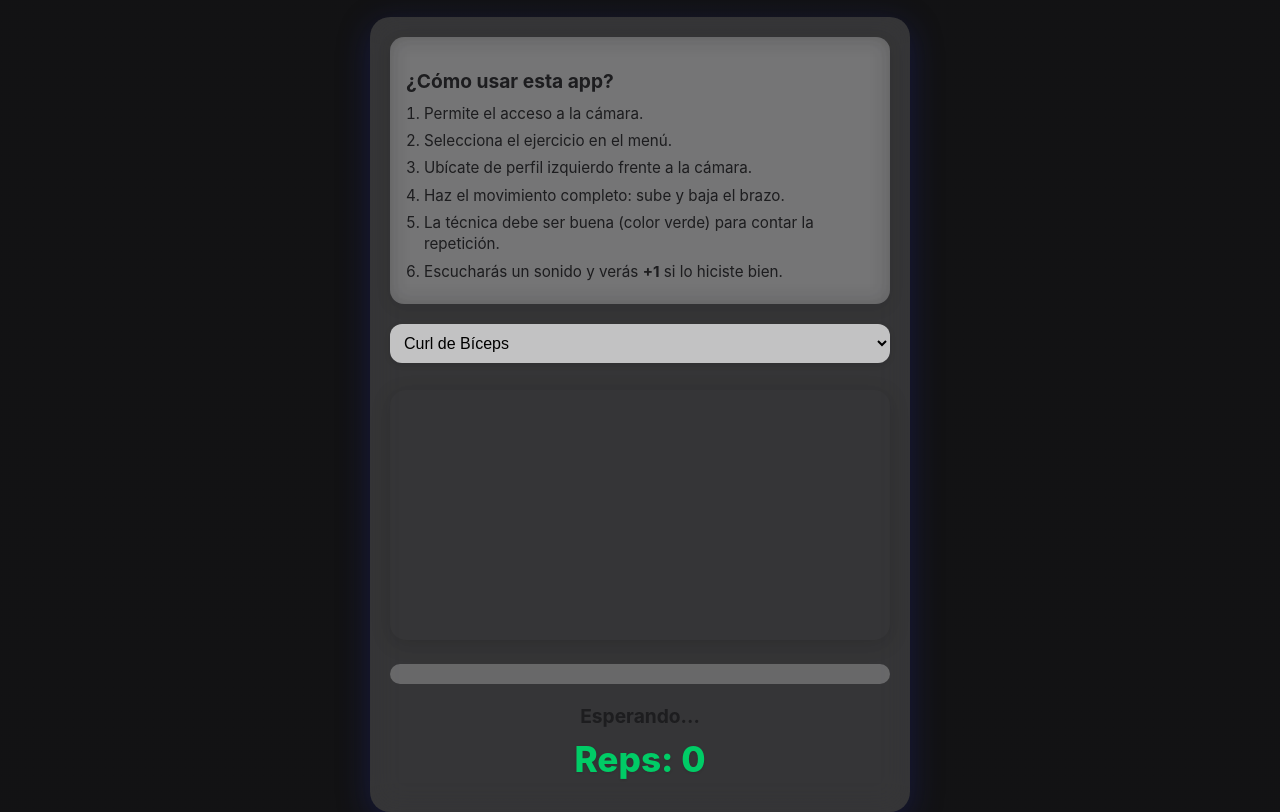
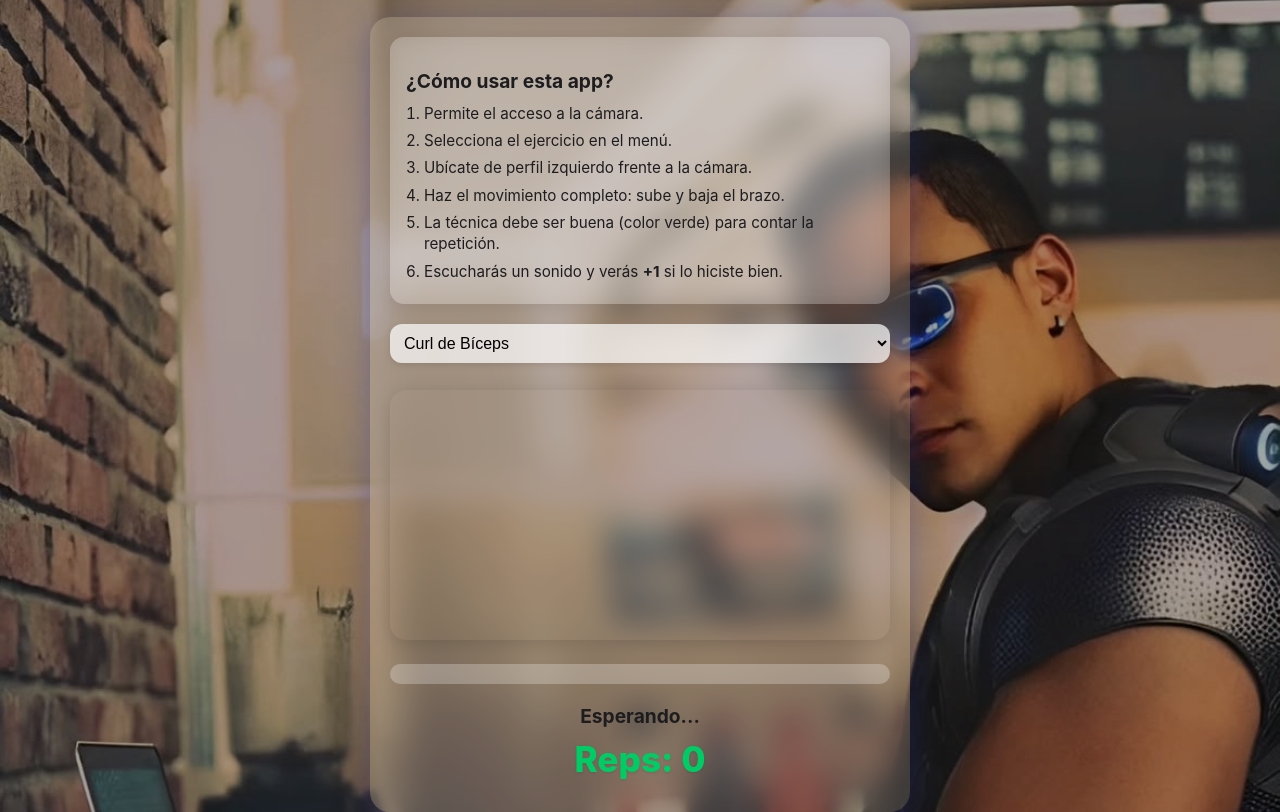
Before and after one commit to Sebceron/entrenador-inteligente, a plain HTML site: page index.html in a window 1280 px wide. Shown: the part 107-919 px from the top of the page. Drawn offline with Linux system fonts and the light colour scheme; a script that the page names is missing.

Commit message:
Fix: imagen de fondo y estilos aplicados correctamente para GitHub Pages

```diff
--- a/style.css
+++ b/style.css
@@ -11,7 +11,7 @@ body {
   overflow-x: hidden;
   background:
     linear-gradient(rgba(0, 0, 0, 0.35), rgba(0, 0, 0, 0.35)),
-    url("images/IMG_7123.jpg") no-repeat center center fixed;
+    url("assets/images/IMG_7123.jpg") no-repeat center center fixed;
   background-size: cover;
   background-color: #1c1c1e; /* fallback color */
 }
```
